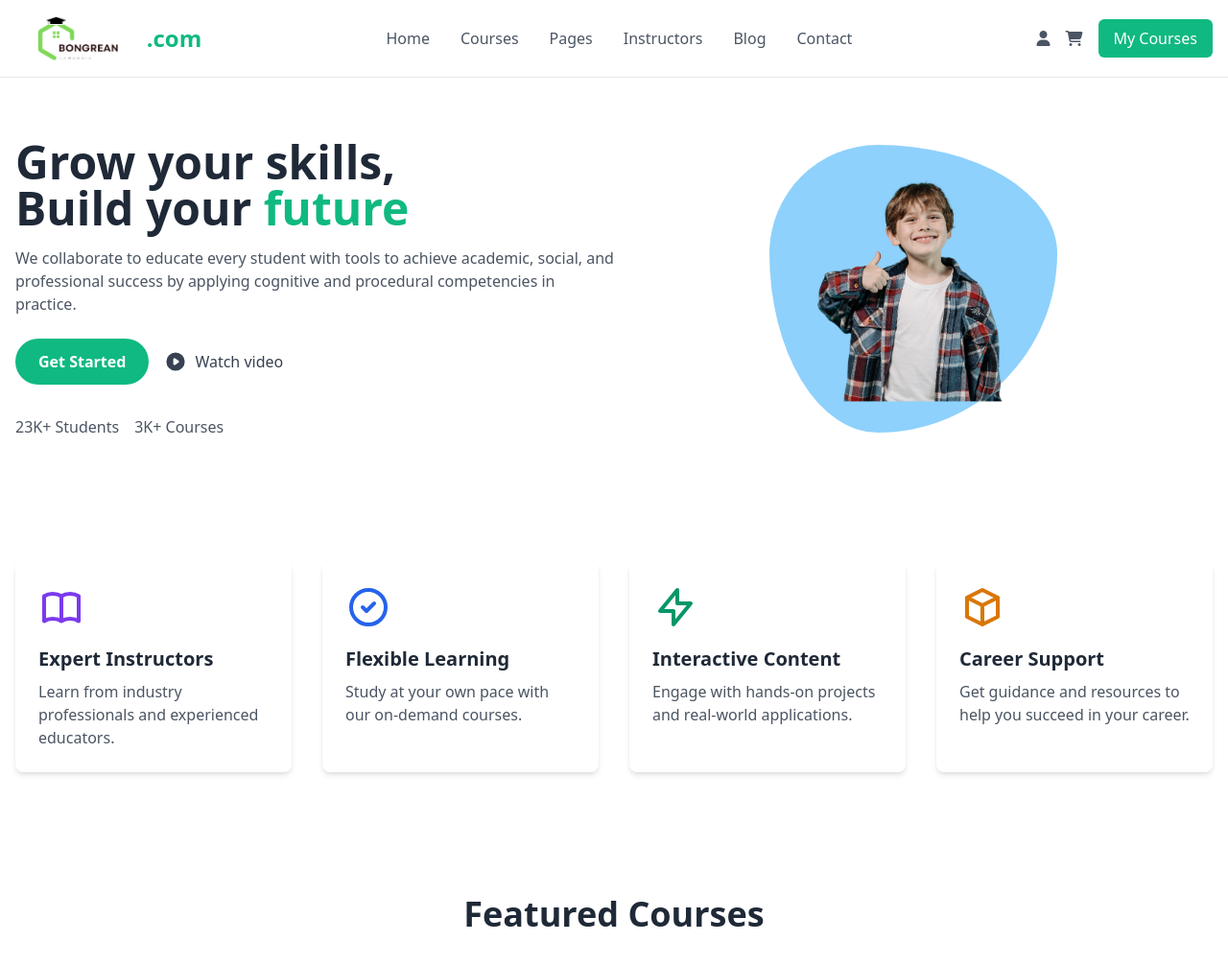
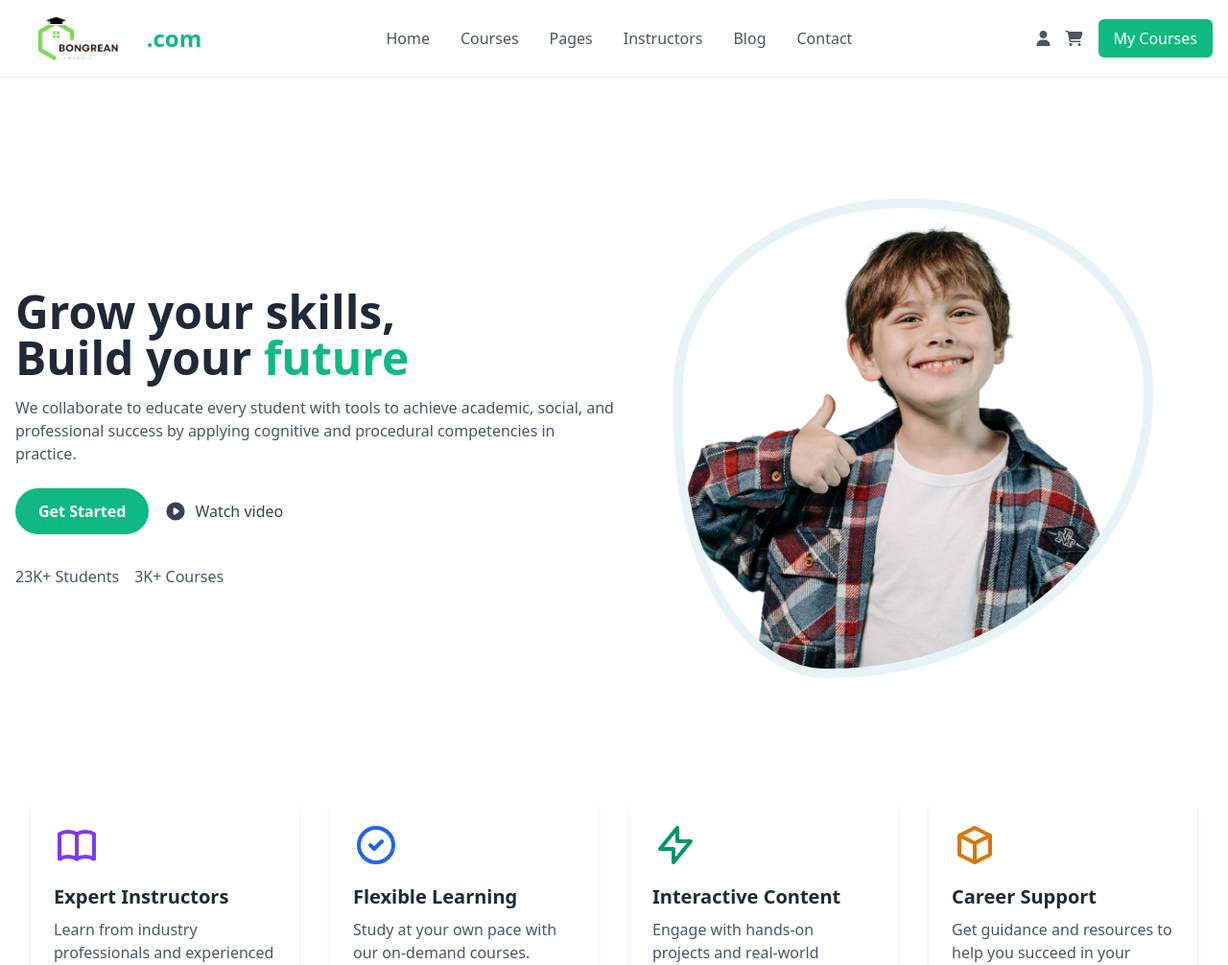
Before and after one commit to SoyVitouPro/bongrean-app, a Django app: page / in a window 1280 px wide. Shown: the top 1006 px of the page at 96% size. Run offline with Django 4.2, Linux system fonts and the light colour scheme.

Commit message:
udpate avatar blob animation

```diff
--- a/bongrean_main/landpage/templates/home.html
+++ b/bongrean_main/landpage/templates/home.html
@@ -33,59 +33,64 @@
                     <span class="text-gray-600">3K+ Courses</span>
                 </div>
             </div>
-            <!-- Avatar pop-out with blob design -->
             <div class="md:w-1/2 relative overflow-hidden">
-                <div class="avatar-container">
-                    <div class="blob"></div>
-                    <div class="avatar">
-                        <img src="{% static 'images/student.png' %}" alt="Student" class="avatar-image">
+                <div class="blob-container">
+                    <div class="image-mask">
+                        <img src="{% static 'images/student.png' %}" alt="Student" class="student-image">
                     </div>
                 </div>
             </div>
 
             <style>
-                .avatar-container {
+                .blob-container {
                     position: relative;
-                    width: 300px;
-                    height: 300px;
-                    margin: 0 auto;
+                    width: 100%;
+                    height: 0;
+                    padding-bottom: 100%;
+                    overflow: hidden;
                 }
-                .blob {
-                    position: absolute;
-                    top: 0;
-                    left: 0;
-                    width: 100%;
-                    height: 100%;
-                    background: #8ED1FC;
-                    border-radius: 30% 70% 70% 30% / 30% 30% 70% 70%;
-                    animation: blob-animation 6s ease-in-out infinite;
-                }
-                .avatar {
+
+                .image-mask {
                     position: absolute;
                     top: 10%;
                     left: 10%;
                     width: 80%;
                     height: 80%;
                     overflow: hidden;
-                    z-index: 2;
+                    animation: blob-animation 6s ease-in-out infinite;
+                    border: 10px solid #E6F3F5; /* Added watercolor border */
+                }
+
+                .student-image {
+                    width: 100%;
+                    height: 120%;
+                    object-fit: cover;
                     transition: transform 0.3s ease-out;
                 }
-                .avatar-image {
-                    width: 100%;
-                    height: 100%;
-                    object-fit: cover;
+
+                .blob-container:hover .student-image {
+                    transform: translateY(-3%);
                 }
-                .avatar-container:hover .avatar {
-                    transform: scale(1.1) translateY(-10px);
+
+                @keyframes blob-animation {
+                    0% {
+                        border-radius: 42% 56% 72% 28% / 42% 42% 56% 48%;
                     }
-                @keyframes blob-animation {
-                    0% { border-radius: 30% 70% 70% 30% / 30% 30% 70% 70%; }
-                    33% { border-radius: 70% 30% 30% 70% / 70% 70% 30% 30%; }
-                    66% { border-radius: 50% 50% 50% 50% / 50% 50% 50% 50%; }
-                    100% { border-radius: 30% 70% 70% 30% / 30% 30% 70% 70%; }
+
+                    33% {
+                        border-radius: 72% 28% 48% 48% / 28% 28% 72% 72%;
+                    }
+
+                    66% {
+                        border-radius: 100% 56% 56% 100% / 100% 100% 56% 56%;
+                    }
+
+                    100% {
+                        border-radius: 42% 56% 72% 28% / 42% 42% 56% 48%;
+                    }
                 }
             </style>
-        </div>
+
         </div>
 
         <div class="container mx-auto px-4 py-16">
@@ -142,21 +147,27 @@
             <h2 class="text-4xl font-bold mb-8 text-center">Featured Courses</h2>
             <div class="grid grid-cols-1 md:grid-cols-2 lg:grid-cols-3 gap-8">
                 <div class="bg-white p-6 rounded-lg shadow-lg">
-                <img src="{% static 'images/course1.jpg' %}" alt="Course 1" class="w-full h-48 object-cover mb-4 rounded">
+                    <img src="{% static 'images/course1.jpg' %}" alt="Course 1"
+                        class="w-full h-48 object-cover mb-4 rounded">
                     <h3 class="text-2xl font-bold mb-2">Web Development Fundamentals</h3>
-                <p class="mb-4 text-gray-600">Learn the basics of HTML, CSS, and JavaScript to build responsive websites.</p>
+                    <p class="mb-4 text-gray-600">Learn the basics of HTML, CSS, and JavaScript to build responsive
+                        websites.</p>
                     <a href="#" class="text-green-500 hover:underline">Learn More</a>
                 </div>
                 <div class="bg-white p-6 rounded-lg shadow-lg">
-                <img src="{% static 'images/course2.jpg' %}" alt="Course 2" class="w-full h-48 object-cover mb-4 rounded">
+                    <img src="{% static 'images/course2.jpg' %}" alt="Course 2"
+                        class="w-full h-48 object-cover mb-4 rounded">
                     <h3 class="text-2xl font-bold mb-2">Data Science Essentials</h3>
-                <p class="mb-4 text-gray-600">Master the fundamentals of data analysis, visualization, and machine learning.</p>
+                    <p class="mb-4 text-gray-600">Master the fundamentals of data analysis, visualization, and machine
+                        learning.</p>
                     <a href="#" class="text-green-500 hover:underline">Learn More</a>
                 </div>
                 <div class="bg-white p-6 rounded-lg shadow-lg">
-                <img src="{% static 'images/course3.jpg' %}" alt="Course 3" class="w-full h-48 object-cover mb-4 rounded">
+                    <img src="{% static 'images/course3.jpg' %}" alt="Course 3"
+                        class="w-full h-48 object-cover mb-4 rounded">
                     <h3 class="text-2xl font-bold mb-2">Digital Marketing Strategy</h3>
-                <p class="mb-4 text-gray-600">Develop effective digital marketing campaigns and measure their success.</p>
+                    <p class="mb-4 text-gray-600">Develop effective digital marketing campaigns and measure their
+                        success.</p>
                     <a href="#" class="text-green-500 hover:underline">Learn More</a>
                 </div>
             </div>
```
Lines whose indentation alone changed are shown as unchanged.
